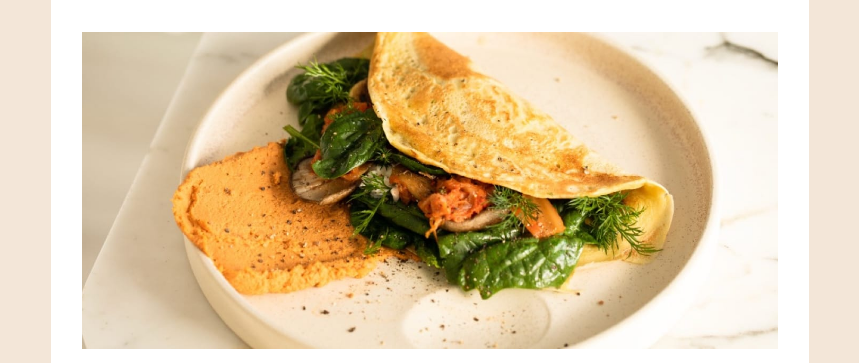
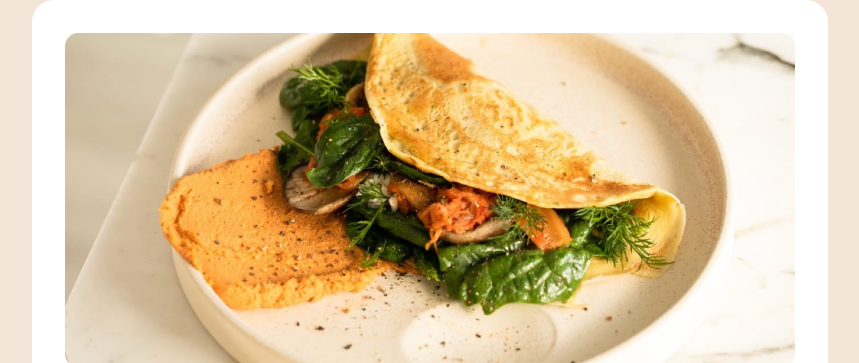
Before and after one commit to Shuffling9013/recipe_page, a website built with Vite: page index.html in a window 1280 px wide. Shown: the top 363 px of the page, without its empty margins (210-1069 px from the left). Built offline with nearby package versions, Linux system fonts and the light colour scheme.

Commit message:
Adjust for desktop

```diff
--- a/src/index.css
+++ b/src/index.css
@@ -15,8 +15,8 @@
 :root {
   --font-size: clamp(
     16px,
-    calc(16px + (100vw - 375px) * (17 - 16) / (1440 - 375)),
-    17px
+    calc(16px + (100vw - 375px) * (18 - 16) / (1440 - 375)),
+    18px
   );
 
   --line-height-1: 1;
@@ -43,13 +43,26 @@
   --content-gap: 1.625em;
 }
 
-@media (min-width: 600px) {
+@container main (width > 45em) {
+  :root {
+    --line-height-1: 1.2;
+  }
+
+  main article {
+    margin: auto;
+  }
+
   .recipe {
+    border-radius: 1.25em;
     padding-block: var(--content-space);
   }
 
   .recipe figure {
     padding-inline: var(--content-space);
+  }
+
+  .recipe figure img {
+    border-radius: 0.75em;
   }
 }
 
@@ -65,11 +78,14 @@ body {
 
 main {
   display: flex;
+  align-items: center;
+  flex-flow: column wrap;
+  container: main / size;
+
   height: 100vh;
 }
 
 main article {
-  margin: auto;
   max-width: 45em;
 }
 
```
